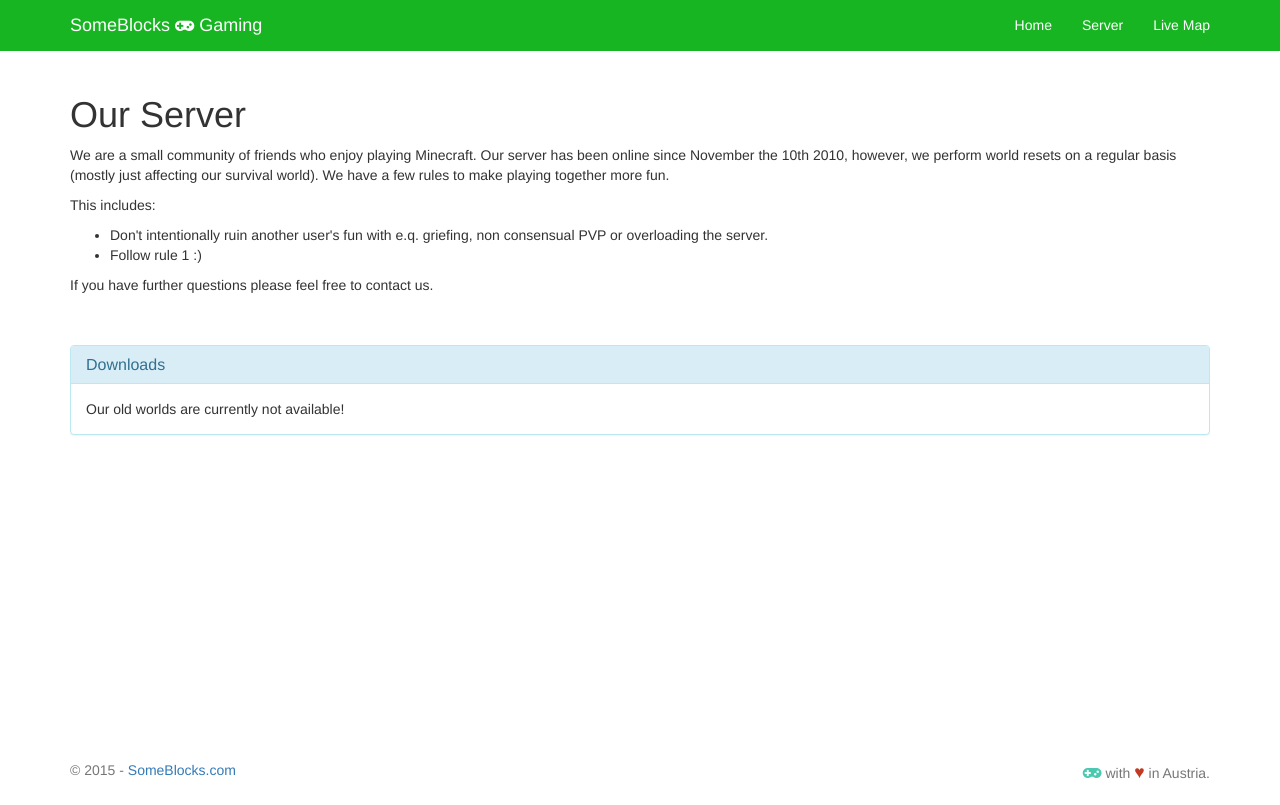
After one commit to sh4nks/someblocks-minecraft, a Flask app: page /gaming/server in a window 1280 px wide. The commit adds this page. Run offline with Flask 2, Linux system fonts and the light colour scheme; some libraries are stand-ins or nearby versions.

Commit message:
Added page title and renamed worlds to server

```diff
--- a/someblocks/gaming/views.py
+++ b/someblocks/gaming/views.py
@@ -14,9 +14,9 @@ def index():
     return render_template("gaming/index.html", rss=rss, mc=mc, ts3=ts3)
 
 
-@gaming.route("/worlds")
-def worlds():
-    return render_template("gaming/worlds.html")
+@gaming.route("/server")
+def server():
+    return render_template("gaming/server.html")
 
 
 @gaming.route("/map")
--- a/someblocks/templates/gaming/index.html
+++ b/someblocks/templates/gaming/index.html
@@ -1,3 +1,5 @@
+{% set page_title = "SomeBlocks Gaming | Home" %}
+
 {% extends "gaming/layout.html" %}
 {% block content %}
 <!-- Heading Row -->
@@ -66,7 +68,7 @@
                     {% if ts3 %}
                     <span class="badge badge-info">{{ config["TS3_IP"] }}</span>
                     <span class="badge badge-success">online</span>
-                    <span class="badge">{{ ts3["server"][0]["virtualserver_clientsonline"]-1 }}/{{ ts3["server"][0]["virtualserver_maxclients"] }}</span>
+                    <span class="badge">{{ ts3["server"][0]["virtualserver_clientsonline"]|int - 1 }}/{{ ts3["server"][0]["virtualserver_maxclients"] }}</span>
                     {% else %}
                     <span class="badge badge-info">{{ config["TS3_IP"] }}</span>
                     <span class="badge badge-danger">offline</span>
--- a/someblocks/templates/gaming/layout.html
+++ b/someblocks/templates/gaming/layout.html
@@ -27,7 +27,7 @@
         <div class="collapse navbar-collapse" id="bs-example-navbar-collapse-1">
             <ul class="nav navbar-nav navbar-right">
                 {{ topnav(endpoint='gaming.index', name='Home') }}
-                {{ topnav(endpoint='gaming.worlds', name='Worlds') }}
+                {{ topnav(endpoint='gaming.server', name='Server') }}
                 {{ topnav(endpoint='gaming.map', name='Live Map') }}
             </ul>
         </div>
--- /dev/null
+++ b/someblocks/templates/gaming/server.html
@@ -0,0 +1,36 @@
+{% set page_title = "SomeBlocks Gaming | The Server" %}
+
+{% extends "gaming/layout.html" %}
+
+{% block content %}
+
+<h1>Our Server</h1>
+
+<p>
+We are a small community of friends who enjoy playing Minecraft.
+Our server has been online since November the 10th 2010, however, we perform world resets on a regular basis (mostly just affecting our survival world).
+We have a few rules to make playing together more fun.
+<p>
+
+This includes:
+<ul>
+    <li>Don't intentionally ruin another user's fun with e.q. griefing, non consensual PVP or overloading the server.
+    <li>Follow rule 1 :)
+</ul>
+
+<p>
+If you have further questions please feel free to contact us.
+</p>
+
+<br /><br />
+<div class="panel panel-info">
+  <div class="panel-heading">
+    <h3 class="panel-title">Downloads</h3>
+  </div>
+  <div class="panel-body">
+    Our old worlds are currently not available!
+  </div>
+</div>
+
+
+{% endblock %}
--- a/someblocks/templates/gaming/worlds.html
+++ /dev/null
@@ -1,5 +0,0 @@
-{% extends "gaming/layout.html" %}
-
-{% block content %}
-TODO
-{% endblock %}
--- a/someblocks/templates/main/about.html
+++ b/someblocks/templates/main/about.html
@@ -1,3 +1,5 @@
+{% set page_title = "SomeBlocks | About" %}
+
 {% extends "main/layout.html" %}
 
 {% block content %}
--- a/someblocks/templates/main/index.html
+++ b/someblocks/templates/main/index.html
@@ -1,3 +1,5 @@
+{% set page_title = "SomeBlocks | Home" %}
+
 {% extends "main/layout.html" %}
 
 {% block content %}
--- a/someblocks/templates/main/projects.html
+++ b/someblocks/templates/main/projects.html
@@ -1,3 +1,5 @@
+{% set page_title = "SomeBlocks | Projects" %}
+
 {% extends "main/layout.html" %}
 
 {% block css %}
--- a/someblocks/utils.py
+++ b/someblocks/utils.py
@@ -16,10 +16,13 @@ def get_teamspeak_stats():
             port=current_app.config["TS3_PORT"],
             id=current_app.config["TS3_VIRTUALSERVER_ID"]
         )
-        server.login(
+        success = server.login(
             current_app.config["TS3_QUERYUSER"],
             current_app.config["TS3_QUERYPASSWORD"]
         )
+        if not success:
+            return stats
+
         stats = {"clients": server.clientlist(),
                  "server": server.serverlist().data}
     except:
```
